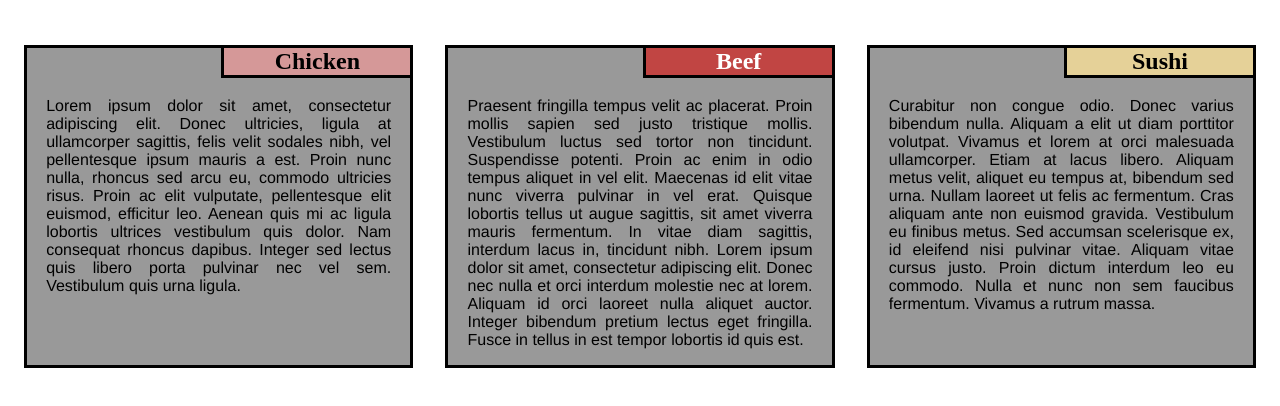
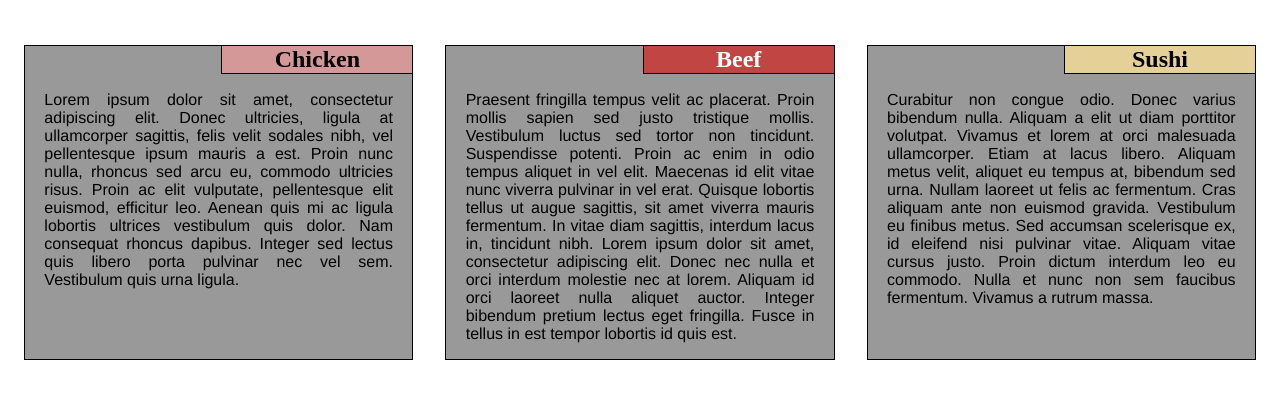
Before and after one commit to mike-pisman/html-css-javascript-for-web-developers, a plain HTML site: page mod2_solution/index.html in a window 1280 px wide. Shown: the part 72-478 px from the top of the page. Drawn offline with Linux system fonts and the light colour scheme.

Commit message:
Changed border from 3px to 1px

```diff
--- a/mod2_solution/css/style.css
+++ b/mod2_solution/css/style.css
@@ -24,7 +24,7 @@ p {
 }
 
 .cell {
-    border: 3px solid black;
+    border: 1px solid black;
     margin: 1em;
     background: #999999;
 }
@@ -34,12 +34,12 @@ p {
 .title {
     float: right;
     position: relative;
-    top: -3px;
-    right: -3px;
+    top: -1px;
+    right: -1px;
     text-align: center;
     width: 8em;
     margin: 0;
-    border: 3px solid black;
+    border: 1px solid black;
 }
 
 .grid .cell:nth-child(1) .title {
```
